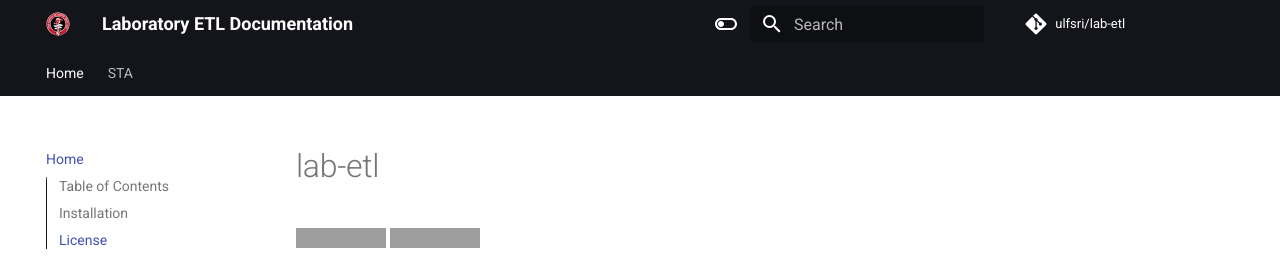
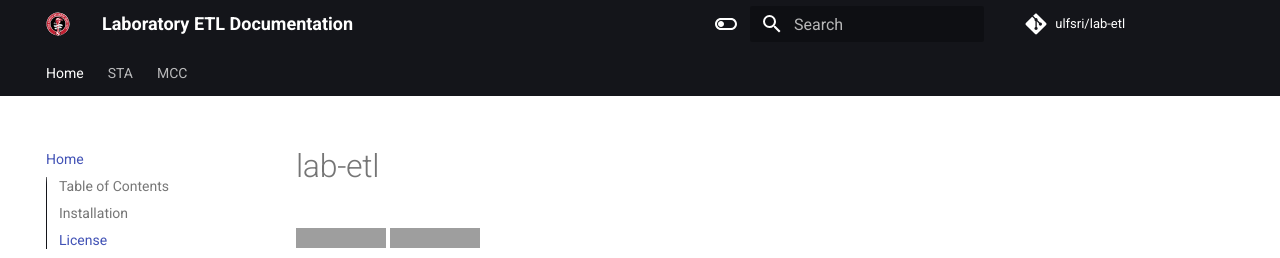
Before and after one commit to ulfsri/lab-etl, an MkDocs documentation site: the page built from docs/index.md, in a window 1280 px wide and 1056 px high. Shown: the top 258 px of the window. Built offline with MkDocs 1.6.1 and Material for MkDocs 9.7.7, drawn with Linux system fonts in a browser that asks for light colours; comment, search, counter and statistics services are not loaded; grey boxes are pictures that could not be loaded.

Commit message:
Add the docs page to the docs site

```diff
--- a/mkdocs.yml
+++ b/mkdocs.yml
@@ -41,6 +41,7 @@ plugins:
 nav:
   - Home: index.md
   - STA: sta.md
+  - MCC: mcc.md
 
 markdown_extensions:
   - pymdownx.highlight:
```
